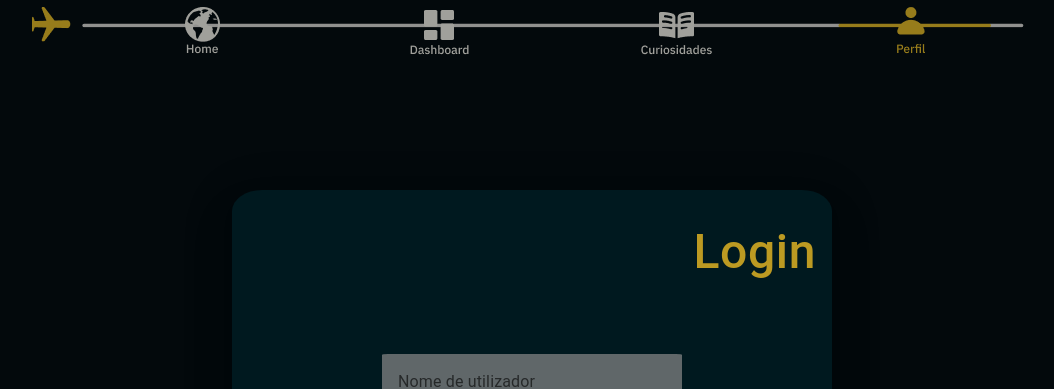
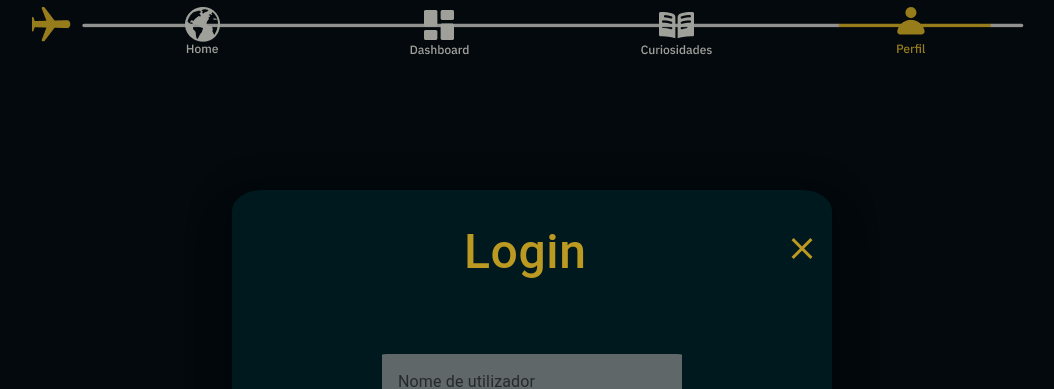
Before and after one commit to BensonTerra/Projeto-ECDI-PW, a Vue app: page /profile in a window 1280 px wide. Shown: the top 389 px of the page, without its empty margins (108-1162 px from the left). Built offline with nearby package versions, Linux system fonts and the light colour scheme; what fetch-mock would draw is missing.

Commit message:
Fixed x button and register logic

```diff
--- a/src/stores/user.js
+++ b/src/stores/user.js
@@ -30,7 +30,7 @@ export const useUserStore = defineStore("user", {
         throw new Error("As senhas não coincidem.");
       }
 
-      if (email || username || password || confirmPassword) {
+      if (!email || !username || !password || !confirmPassword) {
         throw new Error("Preencha os campos todos.");
       }
 
--- a/src/views/HomeView.vue
+++ b/src/views/HomeView.vue
@@ -244,7 +244,7 @@ export default {
       tile
       color="#00191F"
       >
-      <button class="closeButton" @click="hideCard">
+      <button class="closeButtonX" @click="hideCard">
         <v-icon
           icon="mdi-close"
         ></v-icon></button>
@@ -328,7 +328,7 @@ export default {
     filter: drop-shadow(0px 8px 4px rgba(0, 0, 0, 1));
     border-radius: 1rem !important ;
   }
-  .closeButton {
+  .closeButtonX {
     color: #ECECE4;
     position: absolute;
     z-index: 999;
```
